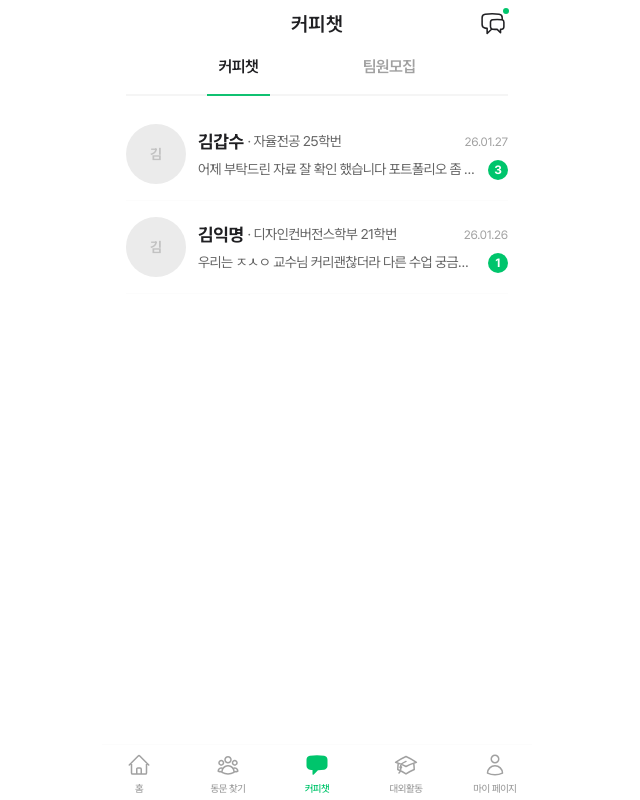
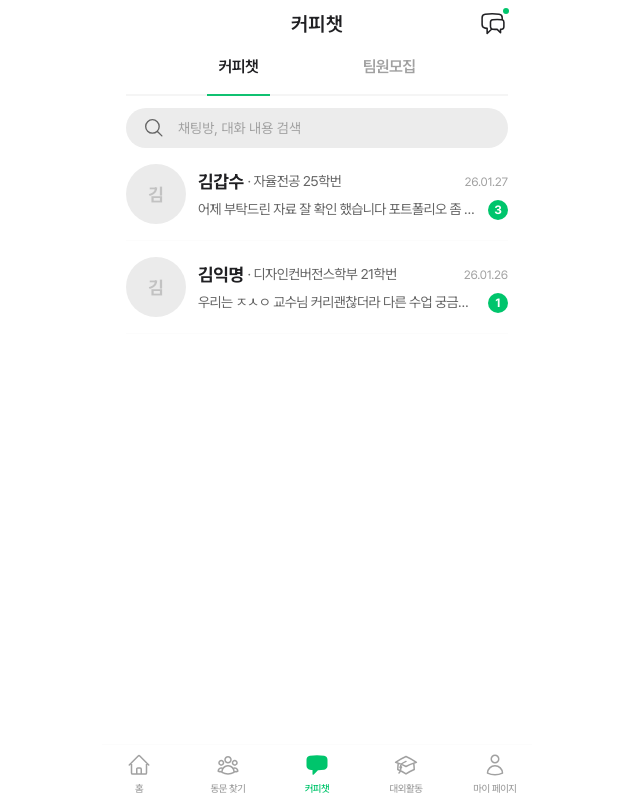
Before and after one commit to Konkuk-KUIT/CamNecT-Web, a React (Vite) app: page /chat in a window 1280 px wide. Shown: the whole page, without its empty margins (323-963 px from the left). Built offline with nearby package versions, Linux system fonts and the light colour scheme.

Commit message:
feat: 채팅방 리스트 검색기능 구현

```diff
--- a/src/pages/coffee-chat/ChatListPage.tsx
+++ b/src/pages/coffee-chat/ChatListPage.tsx
@@ -66,6 +66,7 @@ const mockChatRoomList: ChatRoomListItem[] = [
 
 export const ChatListPage = () => {
   const [activeId, setActiveId] = useState('COFFEE_CHAT');
+  const [searchQuery, setSearchQuery] = useState('');
   const unreadCount = 3;
 
   const tabs = [
@@ -79,6 +80,14 @@ export const ChatListPage = () => {
     // b가 더 크면(최신날짜) 앞으로 이동 (arrow function의 +,- 여부로 a,b 위치정렬)
     .sort((a, b) => new Date(b.lastMessageDate).getTime() - new Date(a.lastMessageDate).getTime());
 
+  // 채팅방 리스트 검색 함수
+  const searchFilteredChatRoomList = (searchQuery: string) => {
+    const result = filteredChatRoomList.filter((chatRoom) => {
+      return chatRoom.partner.name.includes(searchQuery) || chatRoom.partner.major.includes(searchQuery)
+        || chatRoom.partner.studentId.includes(searchQuery) || chatRoom.lastMessage.includes(searchQuery)
+    })
+    return result;
+  }
 
   return (
     <FullLayout
@@ -98,8 +107,37 @@ export const ChatListPage = () => {
         activeId={activeId}
         onChange={(id) => setActiveId(id)}
       >
+        {/* 검색영역 */}
+        <section className="w-full">
+          <div className="relative">
+              <svg width="18" height="18" viewBox="0 0 20 20" fill="none"
+              className="absolute left-[19px] top-[50%] translate-y-[-50%]">
+                  <path
+                      d="M18.7508 18.7508L13.5538 13.5538M13.5538 13.5538C14.9604 12.1472 15.7506 10.2395 15.7506 8.25028C15.7506 6.26108 14.9604 4.35336 13.5538 2.94678C12.1472 1.54021 10.2395 0.75 8.25028 0.75C6.26108 0.75 4.35336 1.54021 2.94678 2.94678C1.54021 4.35336 0.75 6.26108 0.75 8.25028C0.75 10.2395 1.54021 12.1472 2.94678 13.5538C4.35336 14.9604 6.26108 15.7506 8.25028 15.7506C10.2395 15.7506 12.1472 14.9604 13.5538 13.5538Z"
+                      stroke="#646464"
+                      strokeWidth="1.5"
+                      strokeLinecap="round"
+                      strokeLinejoin="round"/>
+              </svg>
+              <input
+                  type="text"
+                  name="searchTags"
+                  placeholder="채팅방, 대화 내용 검색"
+                  value={searchQuery}
+                  onChange={(e) => {
+                    setSearchQuery(e.target.value)
+                  }}
+                  className="w-full h-[40px] pl-[52px] pr-[19px] py-[8px] rounded-[30px] bg-gray-150 text-gray-750 text-r-14 placeholder:text-gray-650 focus:outline-none"
+              />
+          </div>
+        </section>
+
         <ol>
-          {filteredChatRoomList.map((chatRoom) => (
+          {
+            // 검색어 여부로 분기 렌더링
+            searchQuery ? searchFilteredChatRoomList(searchQuery).map((chatRoom) => (
+            <ChatList key={chatRoom.roomId} chatRoom={chatRoom} searchQuery={searchQuery} />
+          )) : filteredChatRoomList.map((chatRoom) => (
             <ChatList key={chatRoom.roomId} chatRoom={chatRoom} />
           ))}
         </ol>
--- a/src/pages/coffee-chat/components/ChatList.tsx
+++ b/src/pages/coffee-chat/components/ChatList.tsx
@@ -3,9 +3,10 @@ import { formatDate } from "../../../utils/formatDate";
 
 interface ChatListProps {
     chatRoom: ChatRoomListItem;
+    searchQuery?: string; // todo 추후 검색어 부분만 하이라이트
 }
 
-// todo 비었을때 placeholder 필요
+//
 export const ChatList = ({ chatRoom }: ChatListProps) => {
     return (
         <li className="flex gap-[12px] py-[16px] border-b border-gray-100 cursor-pointer active:bg-gray-50 transition-colors">
@@ -15,7 +16,7 @@ export const ChatList = ({ chatRoom }: ChatListProps) => {
                     <img src={chatRoom.partner.profileImg} alt="프로필 이미지" className="w-[60px] h-[60px] rounded-full object-cover" />
                 ) : (
                     <div className="w-[60px] h-[60px] rounded-full bg-gray-200 flex items-center justify-center overflow-hidden">
-                        <span className="text-gray-500 text-[14px] font-bold">{chatRoom.partner.name.charAt(0)}</span>
+                        <span className="text-gray-500 text-[18px] font-bold">{chatRoom.partner.name.charAt(0)}</span>
                     </div>
                 )}
             </div>
```
